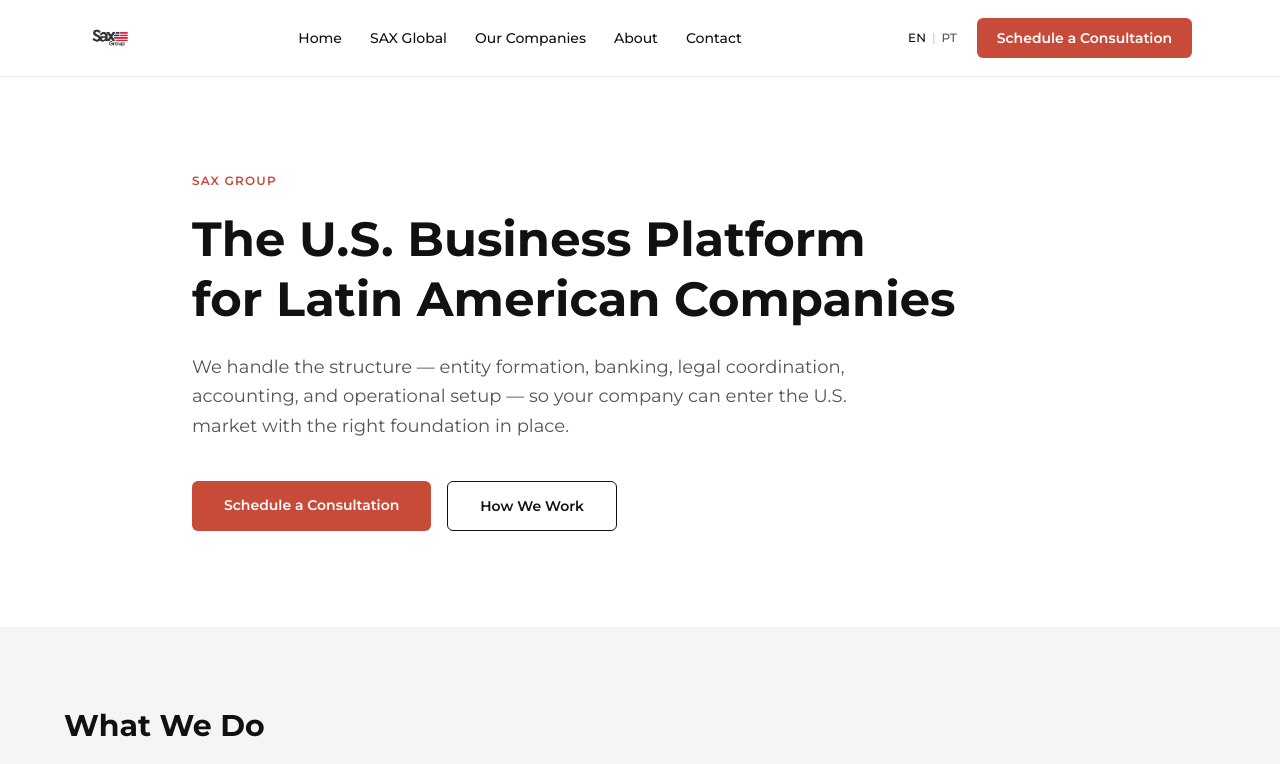
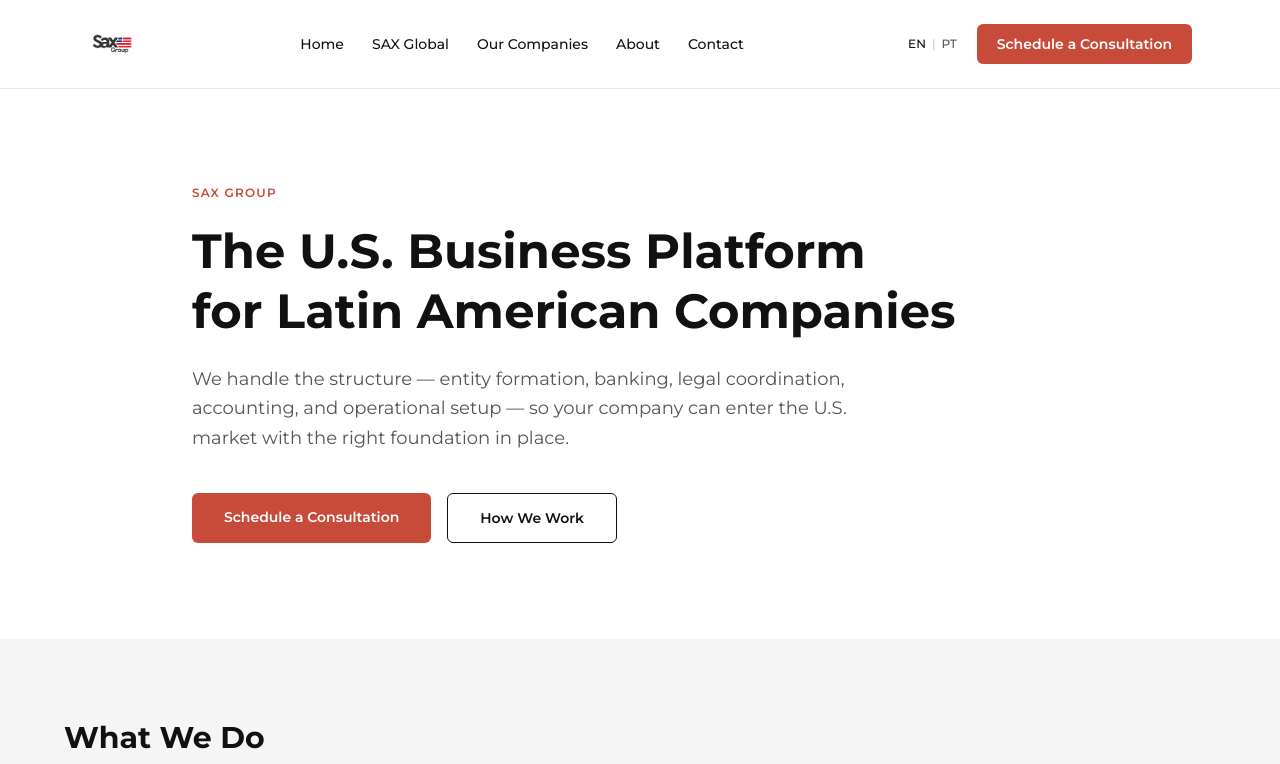
Before and after one commit to diogosax/sax-us-web, a Next.js app: page / in a window 1280 px wide. Shown: the top 764 px of the page. Built offline with nearby package versions, Linux system fonts and the light colour scheme.

Commit message:
Increase header height and logo size for stronger brand presence
- py-4 → py-5 gives the header ~80px total height
- Logo h-11 → h-12 (48px) makes it the visual anchor of the navbar

https://claude.ai/code/session_01Xz7qEFzjmJp7vd2U741SLZ

```diff
--- a/src/components/Header.tsx
+++ b/src/components/Header.tsx
@@ -17,15 +17,15 @@ export default function Header() {
 
   return (
     <header className="sticky top-0 z-50 bg-white border-b border-gray-200">
-      <div className="max-w-6xl mx-auto px-6 py-4 flex items-center justify-between">
+      <div className="max-w-6xl mx-auto px-6 py-5 flex items-center justify-between">
         {/* Logo */}
         <Link href="/" className="flex items-center shrink-0">
           <Image
             src="/images/brand/sax/sax-logo-primary.png"
             alt="SAX Group"
-            width={150}
-            height={44}
-            className="h-11 w-auto"
+            width={160}
+            height={48}
+            className="h-12 w-auto"
             priority
           />
         </Link>
```
